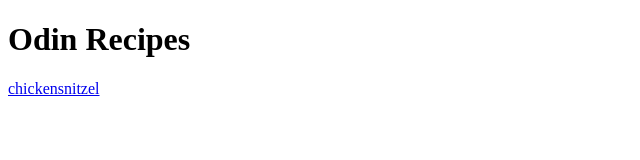
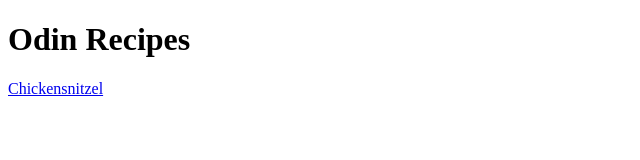
Before and after one commit to MrVillumsen/odin-recipes, a plain HTML site: page index.html in a window 1280 px wide. Shown: the full height of the page, 0-640 px from the left. Drawn offline with Linux system fonts and the light colour scheme.

Commit message:
modified:   index.html Fixed a typo in the link to the chickensnitzelrecipe.

```diff
--- a/index.html
+++ b/index.html
@@ -7,7 +7,7 @@
 </head>
 <body>
     <h1>Odin Recipes</h1>
-    <p><a href="/recipes/chickensnitzel.html">chickensnitzel</a></p>
+    <a href="recipes/chickensnitzel.html">Chickensnitzel</a>
 
 
 </body>
```
